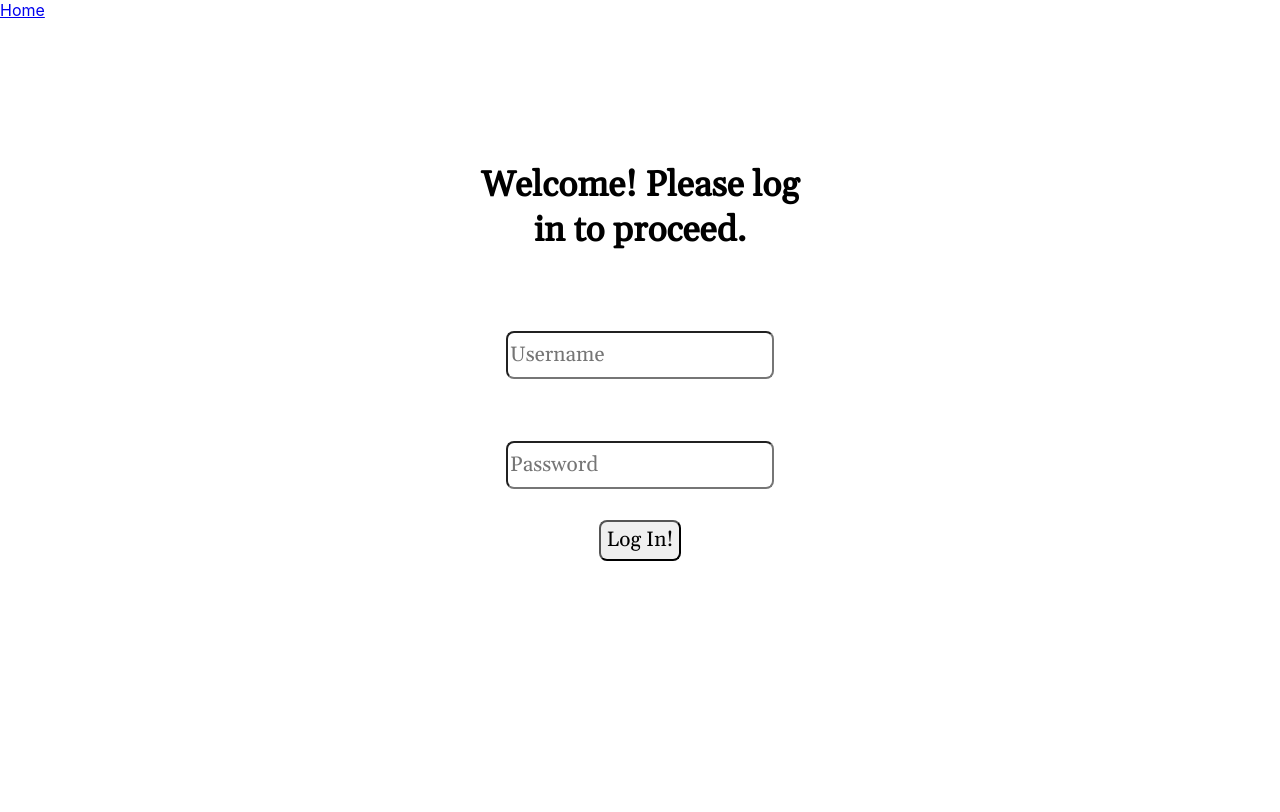
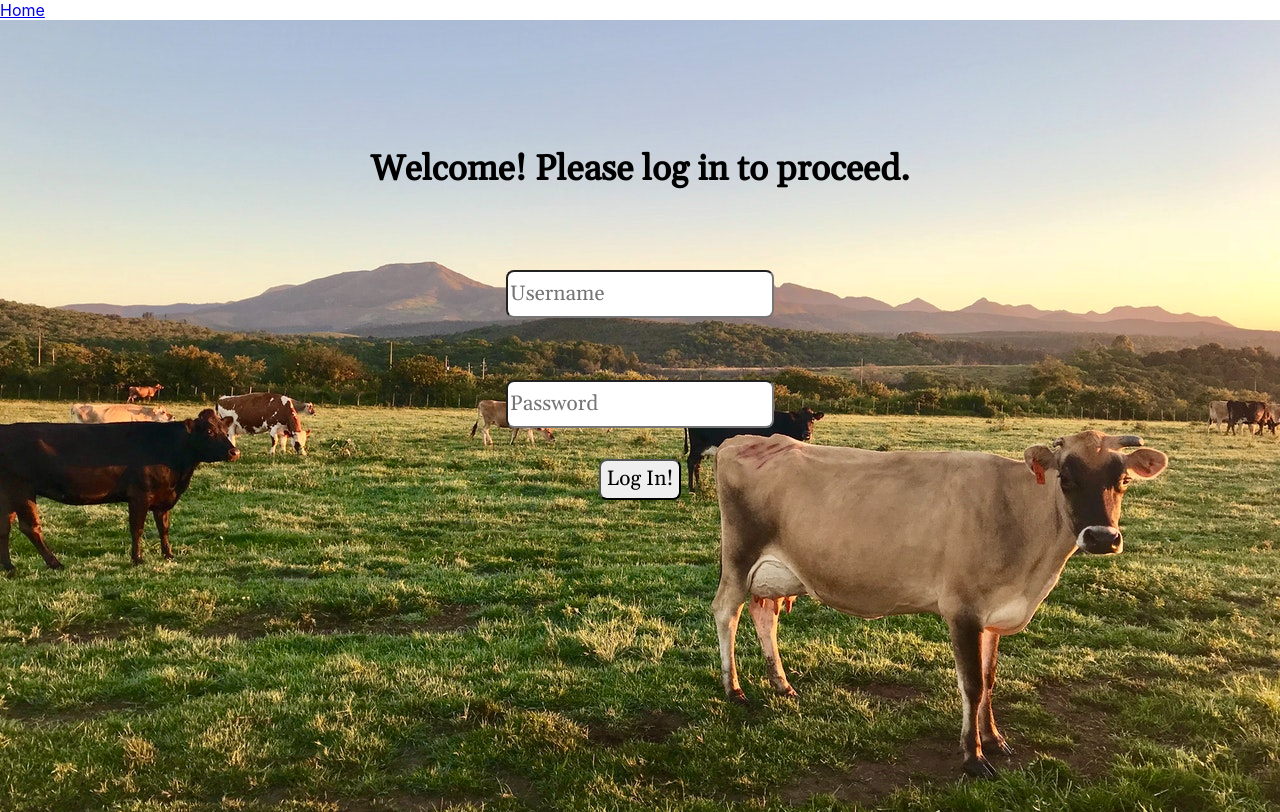
Before and after one commit to build-farm-fresh-produce/front-end, a React (Create React App) app in the folder farm-fresh/: page /login-user in a window 1280 px wide. Built offline with nearby package versions, Linux system fonts and the light colour scheme.

Commit message:
Added background images to login components.

```diff
--- a/farm-fresh/src/App.css
+++ b/farm-fresh/src/App.css
@@ -2,3 +2,14 @@
   background: url('./img/gwapes.jpg')no-repeat center;
   background-size: cover;
 }
+
+.pasture {
+  background: url('./img//cows.jpg')no-repeat center;
+  background-size: cover;
+  height: 99vh;
+}
+.field {
+  background: url('./img//milling.jpg')no-repeat center;
+  background-size: cover;
+  height: 99vh;
+}
--- a/farm-fresh/src/components/Login.jsx
+++ b/farm-fresh/src/components/Login.jsx
@@ -2,15 +2,14 @@ import React, { useState } from 'react';
 import { axiosWithAuth } from '../tools/axiosAuth';
 import styled from 'styled-components';
 import Load from './Loader';
+import cows from '../img/cows.jpg';
+import '../App.css';
 
 
 const FormWrap = styled.div`
-background-color: white;
-width: 20em;
-border-radius: 8px;
+
+width: 100%;
 height: 35em;
-margin: 0 auto;
-padding: 3%;
 display: flex;
 flex-direction: column;
 align-items: center;
@@ -83,7 +82,7 @@ const Login = (props) => {
     }
 
     return (
-        <div>
+        <div className='pasture'>
 
 
             { loading.isLoading ? <FormWrap><h4>Logging in...</h4> <Load /> </FormWrap>   :
--- a/farm-fresh/src/components/Registration.jsx
+++ b/farm-fresh/src/components/Registration.jsx
@@ -3,10 +3,13 @@ import { axiosWithAuth } from '../tools/axiosAuth';
 import axios from 'axios';
 import styled from 'styled-components';
 import Load from './Loader';
+import '../App.css';
 
 
 const FormWrap = styled.div`
-background-color: white;
+background-color: rgba(0,0,0,.3);
+color: white;
+text-shadow: 2px 2px 2px #111;
 width: 20em;
 border-radius: 8px;
 height: 35em;
@@ -23,6 +26,7 @@ h4 {
 
 }
 form {
+    margin-top: 5em;
     display: flex;
     flex-direction: column;
     align-items: center;
@@ -83,7 +87,7 @@ const Registration = (props) => {
     }
 
     return (
-        <div>
+        <div className='field'>
 
 
             { loading.isLoading ? <FormWrap><h4>Logging in...</h4> <Load /> </FormWrap>   :
```
Also changed, not shown: farm-fresh/src/img/cows.jpg (added), farm-fresh/src/img/milling.jpg (added).
